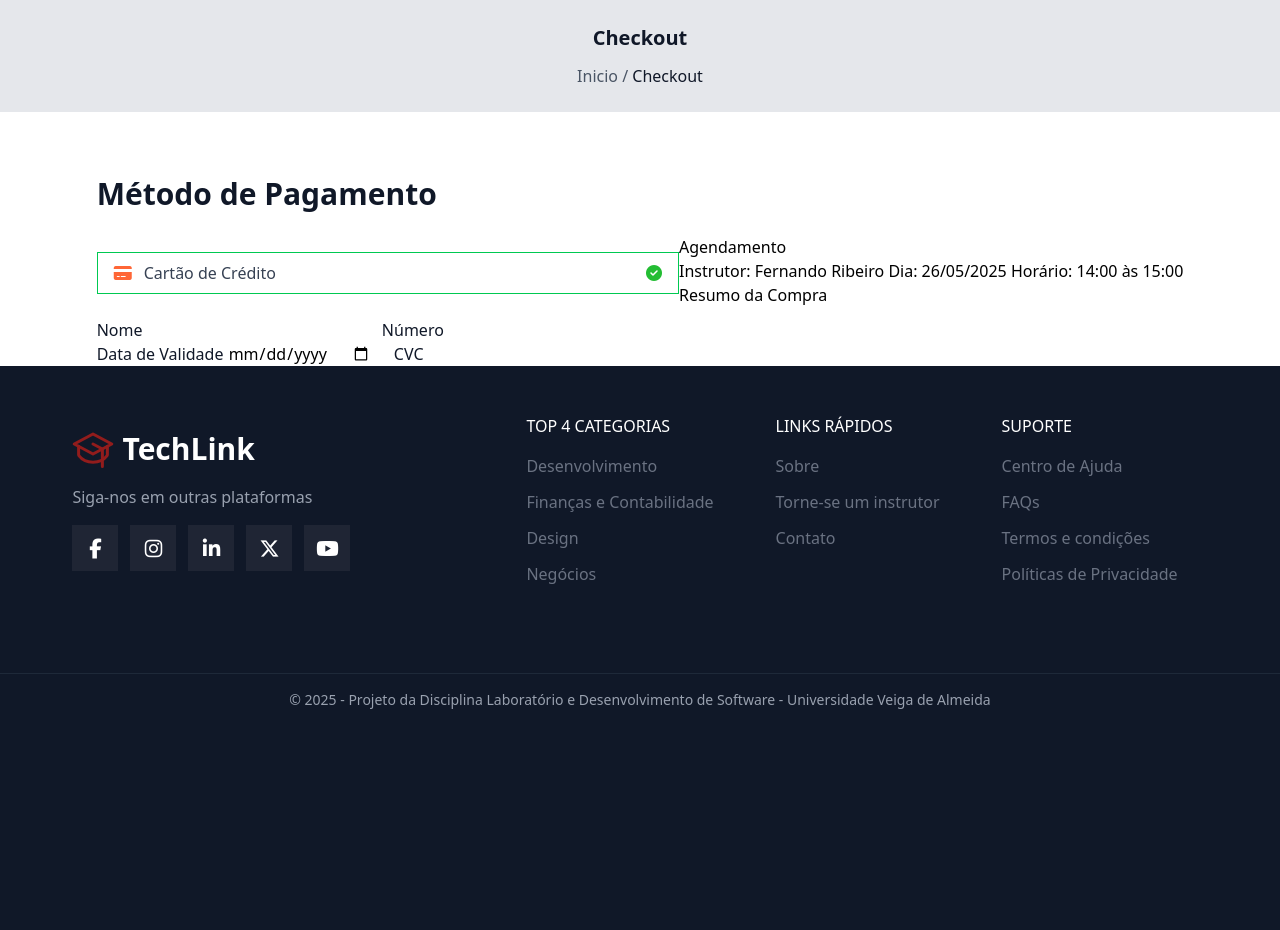
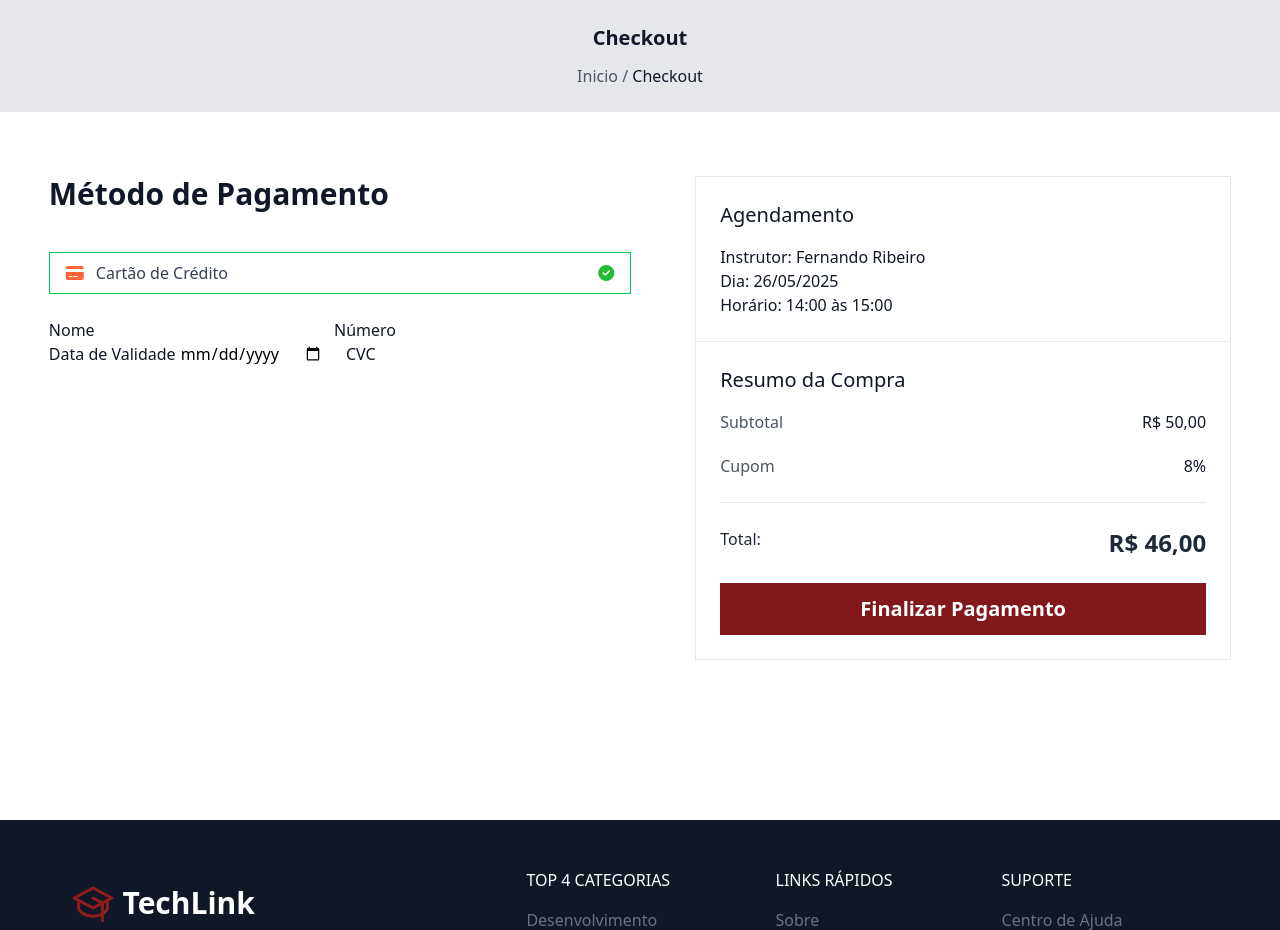
Before and after one commit to la-bourgeoisie/TechLink, a Django app: template pagamentos/templates/pagamentos/checkout.html in a window 1280 px wide. Shown: the part 77-1007 px from the top of the page. Before the commit the page ends 786 px from the top, so only its background shows below. Run offline with Django 3.2, Linux system fonts and the light colour scheme; the template is opened without the code that fills it, so the values that code supplies are empty, except form fields; tables that the repository leaves empty hold one stand-in row (values such as "Sample post"); form fields are guessed from the names that the template uses.

Commit message:
feat frontend tela de pagamento feito

```diff
--- a/pagamentos/templates/pagamentos/checkout.html
+++ b/pagamentos/templates/pagamentos/checkout.html
@@ -12,13 +12,13 @@
 
 {% block content %}
 
-<main class="w-full">
+<main class="w-full mb-40">
     <div class="bg-gray-200 text-center p-6 flex flex-col gap-3">
         <h3 class="text-gray-900 text-xl font-semibold">Checkout</h3>
         <p class="text-gray-900"> <span class="text-gray-600">Inicio /</span> Checkout</p>
     </div>
 
-    <div class="flex justify-center items-center mt-16">
+    <div class="flex justify-center items-start mt-16 gap-16">
         <div class="flex flex-col">
             <h2 class="text-gray-900 font-semibold text-3xl mb-10">Método de Pagamento</h2>
             <div class="flex justify-between items-center border-green-500 border px-4 py-2">
@@ -66,18 +66,34 @@
         </div>
 
 
-        <div>
-            <div>
-                <span>Agendamento</span>
-                <div>
+        <div class="border border-gray-200 w-[536px]">
+            <div class="border-b border-gray-200 w-full p-6 flex flex-col">
+                <span class="text-gray-900 text-xl font-medium mb-4">Agendamento</span>
+                <div class="flex flex-col text-gray-900">
                     <span>Instrutor: Fernando Ribeiro</span>
                     <span> Dia: 26/05/2025</span>
                     <span>Horário: 14:00 às 15:00</span>
                 </div>
             </div>
 
-            <div>
-                <span>Resumo da Compra</span>
+            <div class="p-6 w-full flex flex-col">
+                <span class="text-gray-900 text-xl font-medium mb-4">Resumo da Compra</span>
+                <div class="flex justify-between mb-5">
+                  <span class="text-gray-600">Subtotal</span>
+                  <span class="text-gray-900">R$ 50,00</span>
+                </div>
+                <div class="flex justify-between border-b border-gray-200 pb-6">
+                  <span class="text-gray-600">Cupom</span>
+                  <span class="text-gray-900">8%</span>
+                </div>
+            </div>
+
+            <div class="px-6 w-full flex flex-col">
+              <div class="flex justify-between">
+                <span class="text-gray-800">Total:</span>
+                <span class="text-gray-800 font-semibold text-2xl">R$ 46,00</span>
+              </div>
+              <button class="bg-red-900 text-white px-5 py-3 font-semibold my-6 text-xl cursor-pointer hover:bg-red-700 transition duration-300">Finalizar Pagamento</button>
             </div>
         </div>
     </div>
```
